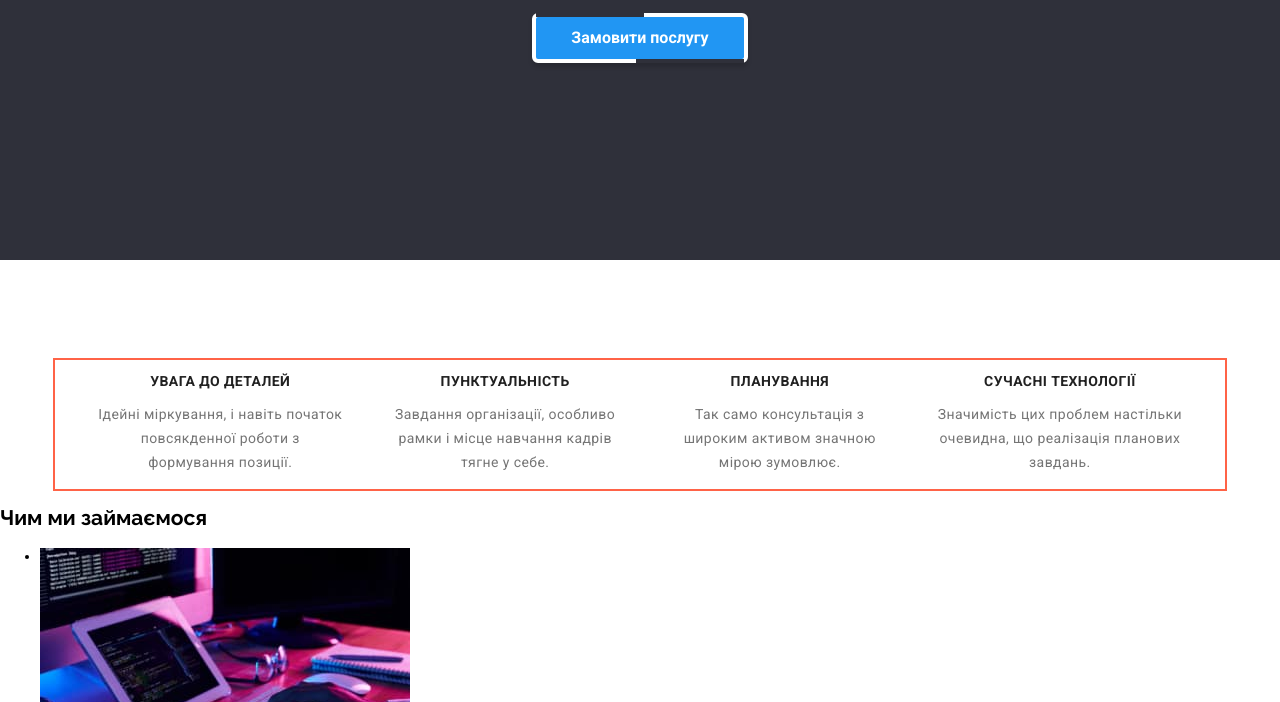
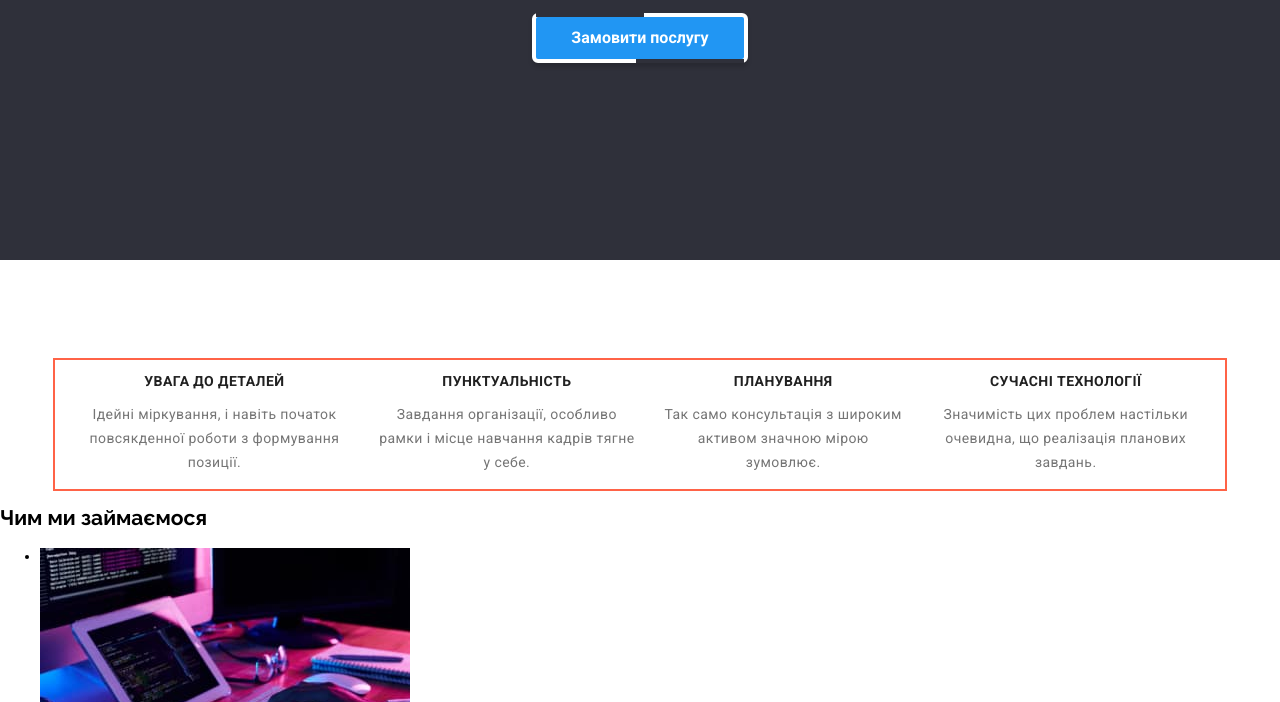
Before and after one commit to Kuchinskiy/task-html-css, a plain HTML site: page index.html in a window 1280 px wide. Shown: the part 398-1100 px from the top of the page. Drawn offline with nearby package versions, Linux system fonts and the light colour scheme.

Commit message:
section_desc

```diff
--- a/css/styles.css
+++ b/css/styles.css
@@ -215,9 +215,12 @@ img {
 
 /* Section first -- description */
 .list > .item-desc {
-	min-width: 270px;
 	text-align: center;
-	padding: 0 21px;
+	margin-right: 20px;
+}
+
+.list > .item-desc:nth-child(4n) {
+	margin-right: 0;
 }
 
 .title-desc {
```
